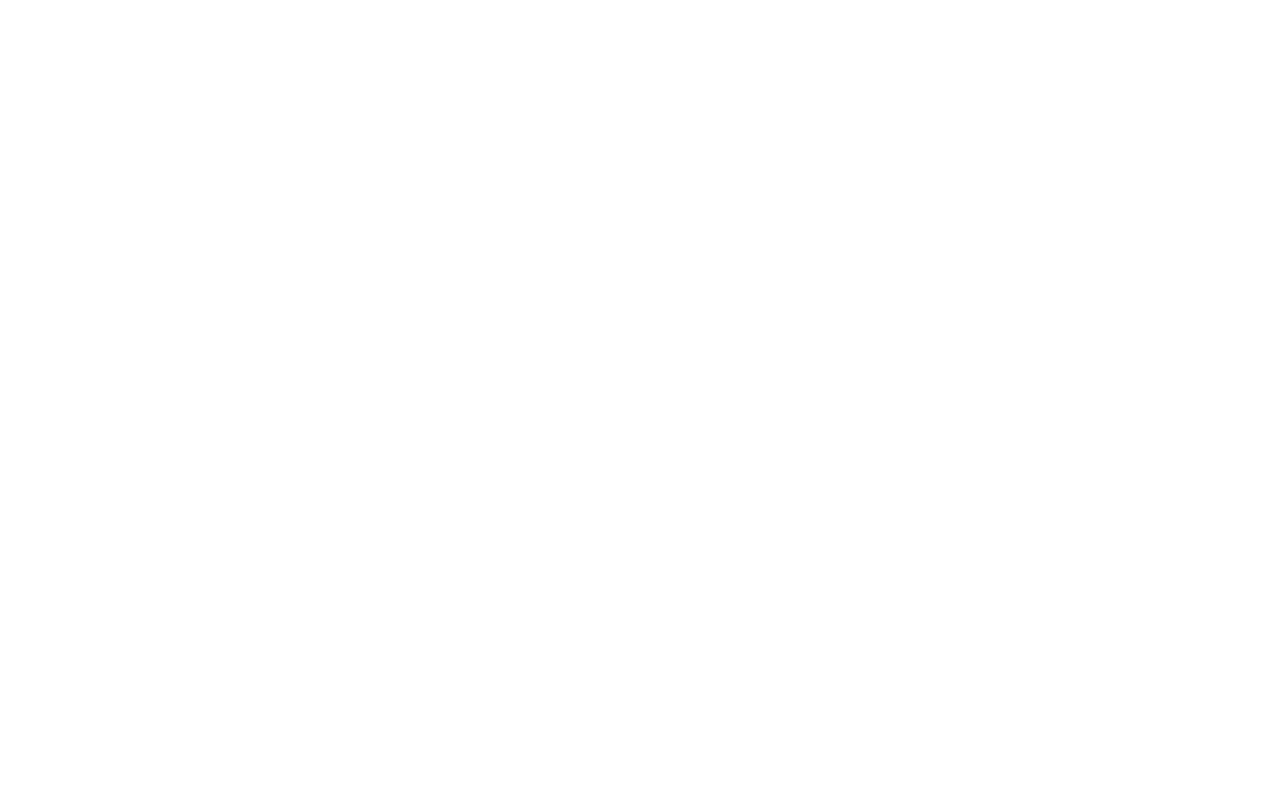
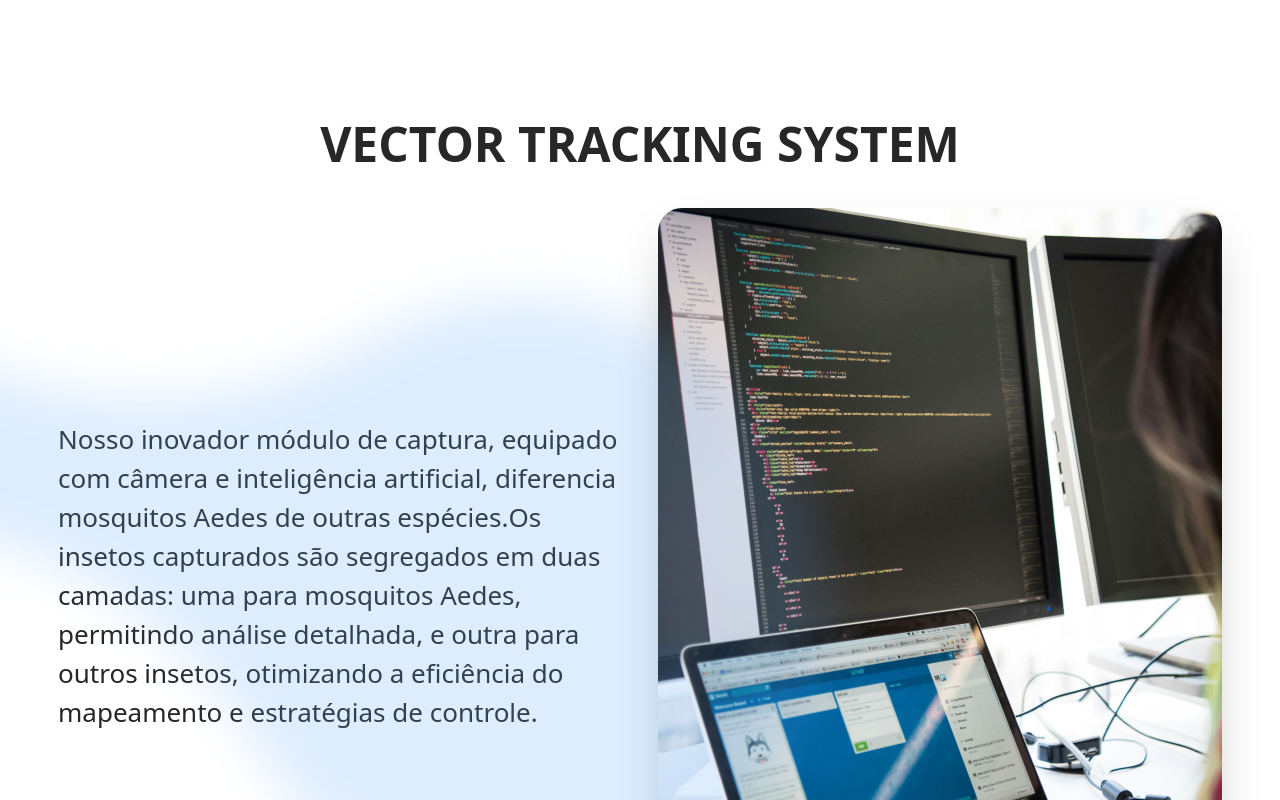
Before and after one commit to isaacbatista26/blog-frontend, a Next.js app: page / in a window 1280 px wide. Shown: the part 1180-1980 px from the top of the page. Before the commit the page ends 1100 px from the top, so only its background shows below. Built offline with nearby package versions, Linux system fonts and the light colour scheme.

Commit message:
feat: About Project Section

```diff
--- a/src/components/Sobre.tsx
+++ b/src/components/Sobre.tsx
@@ -1,9 +1,38 @@
-
+import Image from "next/image";
+const obj1 = "/background/object-1.svg";
 export default function Sobre() {
-    return(
-        <div>
-            <h1 className="text-5xl text-center">VECTOR TRACKING SYSTEM</h1>
-
+  return (
+    <div className="flex flex-col gap-10 my-[500px] px-10">
+      <h1 className="text-5xl text-center font-black text-zinc-800">
+        VECTOR TRACKING SYSTEM
+      </h1>
+      <div className="w-fit flex md:flex-row flex-col mx-auto items-center gap-10">
+        <p className="md:w-[560px] w-full md:text-left text-center md:text-[26px] text-[20px] font-light text-zinc-800">
+          <span className="font-normal">
+            Nosso inovador módulo de captura, equipado com câmera e inteligência
+            artificial, diferencia mosquitos Aedes de outras espécies.
+          </span>
+          Os insetos capturados são segregados em duas camadas: uma para
+          mosquitos Aedes, permitindo análise detalhada, e outra para outros
+          insetos, otimizando a eficiência do mapeamento e estratégias de
+          controle.
+        </p>
+        <div className="rounded-3xl overflow-hidden shadow-2xl">
+          <Image
+            src="/home/imagem-1.jpg"
+            alt="Sobre"
+            width={564}
+            height={735}
+          />
         </div>
-    )
+      </div>
+      <Image
+        src={obj1}
+        alt="Object 1"
+        width={1076}
+        height={389}
+        className="absolute top-[1200px] left-[-250px] blur-xl"
+      />
+    </div>
+  );
 }
```
